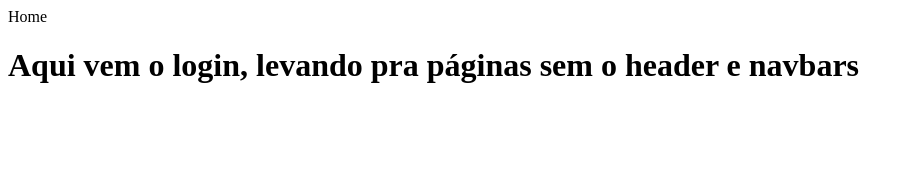
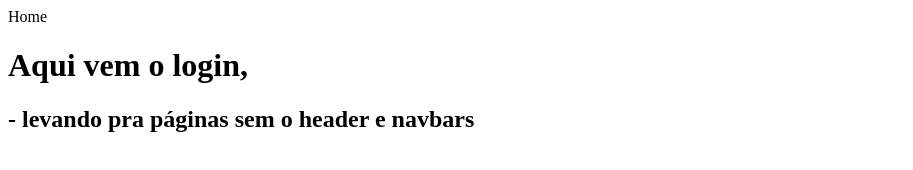
Before and after one commit to Vjfrib/databuilders-ionic, a website: page pages/home/home.html in a window 1280 px wide. Shown: the whole page, without its empty margins (0-913 px from the left). Drawn offline with Linux system fonts and the light colour scheme.

Commit message:
1 file modified

```diff
--- a/pages/home/home.html
+++ b/pages/home/home.html
@@ -14,11 +14,10 @@
     </ion-header>
 
     <ion-content padding>
-
       <div>
-        <h1>Aqui vem o login, levando pra páginas sem o header e navbars</h1>
+        <h1>Aqui vem o login,</h1>
+        <h2>- levando pra páginas sem o header e navbars</h2>
       </div>
-
     </ion-content>
   </body>
 </html>
```
